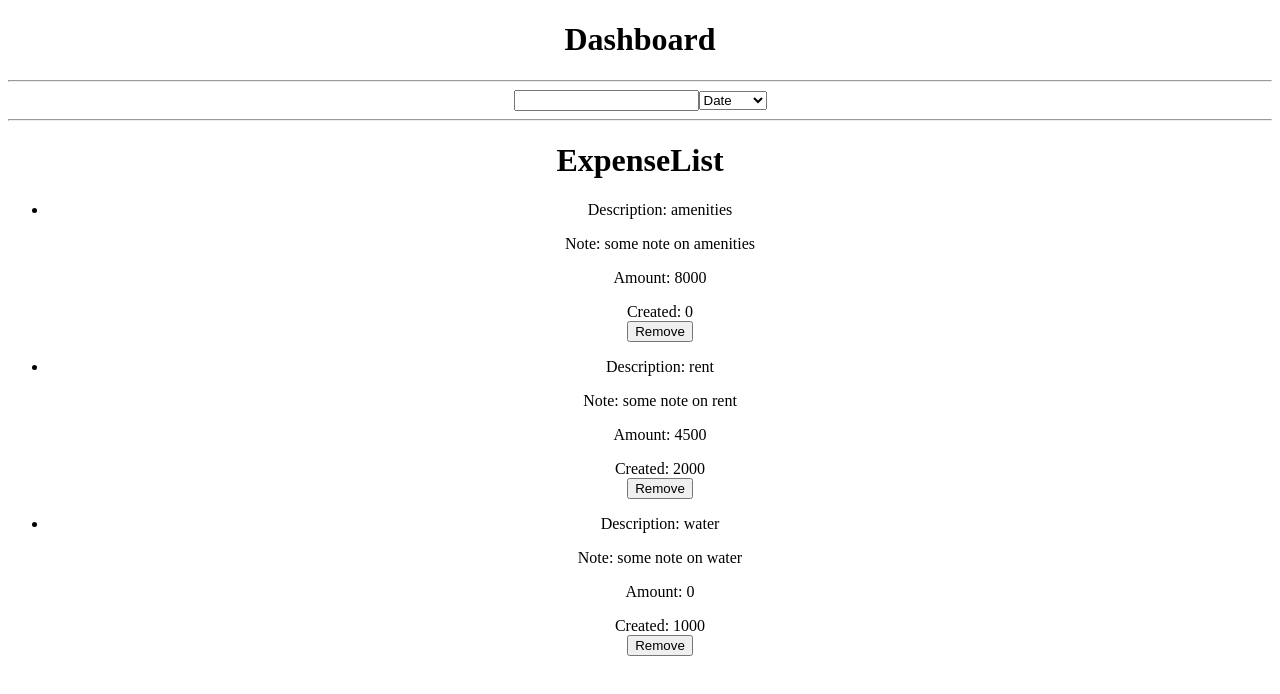
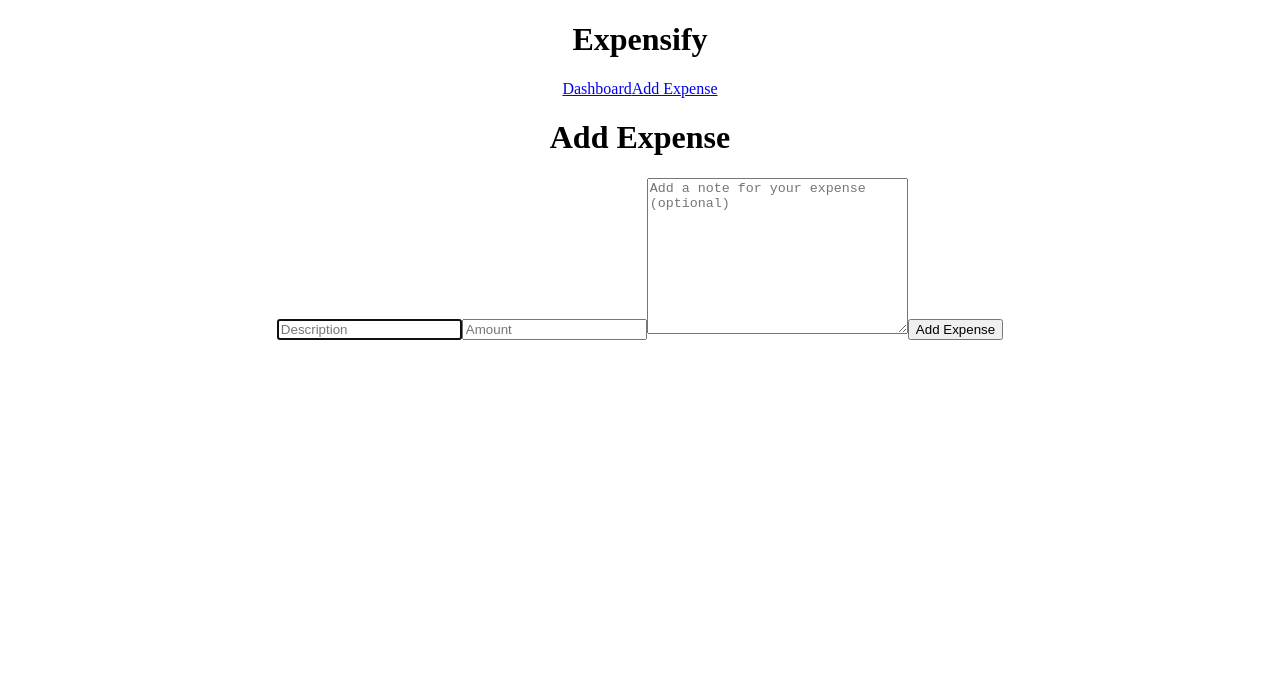
Before and after one commit to digaodev/react-expensify, a React (Create React App) app: page /add in a window 1280 px wide. Shown: the top 694 px of the page. Built offline with nearby package versions, Linux system fonts and the light colour scheme.

Commit message:
Feature: Add EditExpense, AddExpense, ExpenseForm, Header and NotFound components. Add routing and nav links.

```diff
--- a/src/components/AddExpense.js
+++ b/src/components/AddExpense.js
@@ -0,0 +1,15 @@
+import React from 'react';
+
+import ExpenseForm from './ExpenseForm';
+
+const AddExpense = () => {
+  return (
+    <div>
+      <h1>Add Expense</h1>
+
+      <ExpenseForm />
+    </div>
+  );
+};
+
+export default AddExpense;
--- a/src/components/EditExpense.js
+++ b/src/components/EditExpense.js
@@ -0,0 +1,15 @@
+import React from 'react';
+
+import ExpenseForm from './ExpenseForm';
+
+const EditExpense = () => {
+  return (
+    <div>
+      <h1>Edit Expense</h1>
+
+      <ExpenseForm />
+    </div>
+  );
+};
+
+export default EditExpense;
--- /dev/null
+++ b/src/components/ExpenseForm.js
@@ -0,0 +1,62 @@
+import React, { Component } from 'react';
+
+class ExpenseForm extends Component {
+  state = {
+    description: '',
+    note: '',
+    amount: ''
+  };
+
+  handleDescriptionChange = value => {
+    this.state(() => ({ description: value }));
+  };
+
+  handleNoteChange = value => {
+    this.state(() => ({ note: value }));
+  };
+
+  handleAmountChange = value => {
+    if (/^\d*(\.\d{0,2})?$/.test(value)) {
+      this.setState(() => ({ amount: value }));
+    }
+  };
+
+  render() {
+    const { description, note, amount } = this.state;
+
+    return (
+      <div>
+        <form>
+          <input
+            type="text"
+            placeholder="Description"
+            autoFocus
+            value={description}
+            onChange={e => this.handleDescriptionChange(e.target.value)}
+          />
+
+          <input
+            type="number"
+            placeholder="Amount"
+            value={amount}
+            onChange={e => this.handleAmountChange(e.target.value)}
+          />
+
+          <textarea
+            name="noteInput"
+            id="noteInput"
+            cols="30"
+            rows="10"
+            placeholder="Add a note for your expense (optional)"
+            value={note}
+            onChange={e => this.handleNoteChange(e.target.value)}
+          />
+
+          <button type="submit">Add Expense</button>
+        </form>
+      </div>
+    );
+  }
+}
+
+export default ExpenseForm;
--- a/src/components/Header.js
+++ b/src/components/Header.js
@@ -0,0 +1,21 @@
+import React from 'react';
+
+import { NavLink } from 'react-router-dom';
+
+const Header = () => {
+  return (
+    <header>
+      <h1>Expensify</h1>
+      <nav>
+        <NavLink activeClassName="is-active" exact to="/">
+          Dashboard
+        </NavLink>
+        <NavLink activeClassName="is-active" exact to="/add">
+          Add Expense
+        </NavLink>
+      </nav>
+    </header>
+  );
+};
+
+export default Header;
--- a/src/components/NotFound.js
+++ b/src/components/NotFound.js
@@ -0,0 +1,16 @@
+import React from 'react';
+
+import { Link } from 'react-router-dom';
+
+const NotFound = () => {
+  return (
+    <div>
+      <h1>Page Not Found</h1>
+      <p>
+        <Link to="/">Go Home</Link>
+      </p>
+    </div>
+  );
+};
+
+export default NotFound;
--- a/src/containers/App/App.js
+++ b/src/containers/App/App.js
@@ -1,13 +1,30 @@
 import React, { Component } from 'react';
+import { BrowserRouter as Router, Route, Switch } from 'react-router-dom';
+
 import './App.css';
 
+import Header from '../../components/Header';
 import ExpenseDashboard from '../../components/ExpenseDashboard';
+import AddExpense from '../../components/AddExpense';
+import EditExpense from '../../components/EditExpense';
+import NotFound from '../../components/NotFound';
 
 class App extends Component {
   render() {
     return (
       <div className="App">
-        <ExpenseDashboard />
+        <Router>
+          <div>
+            <Header />
+
+            <Switch>
+              <Route exact path="/" component={ExpenseDashboard} />
+              <Route path="/add" component={AddExpense} />
+              <Route path="/edit/:id" component={EditExpense} />
+              <Route component={NotFound} />
+            </Switch>
+          </div>
+        </Router>
       </div>
     );
   }
--- a/src/containers/Root/index.js
+++ b/src/containers/Root/index.js
@@ -1,5 +1,4 @@
 import React, { Component } from 'react';
-import { BrowserRouter as Router } from 'react-router-dom';
 import { Provider } from 'react-redux';
 
 import configureStore from '../../store/configureStore';
@@ -69,9 +68,7 @@
   render() {
     return (
       <Provider store={store}>
-        <Router>
           <App />
-        </Router>
       </Provider>
     );
   }
```
